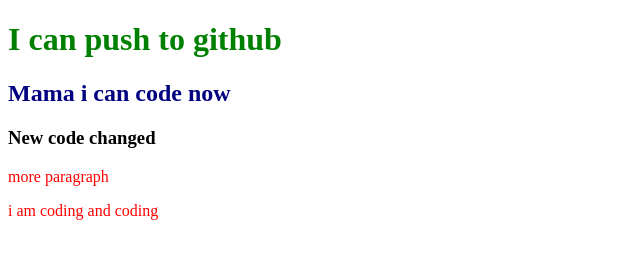
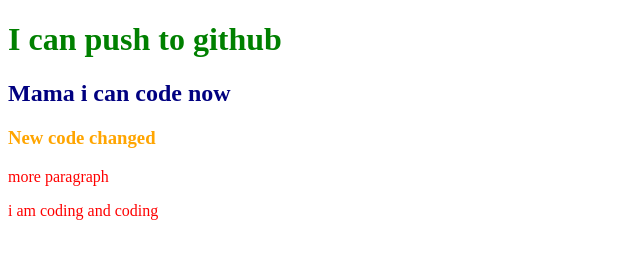
Before and after one commit to Refat-211/my-first-repo, a plain HTML site: page index.html in a window 1280 px wide. Shown: the whole page, without its empty margins (0-640 px from the left). Drawn offline with Linux system fonts and the light colour scheme.

Commit message:
changed orange

```diff
--- a/style.css
+++ b/style.css
@@ -7,3 +7,6 @@ h1{
 h2{
     color: navy;
 }
+h3{
+    color: orange;
+}
```
